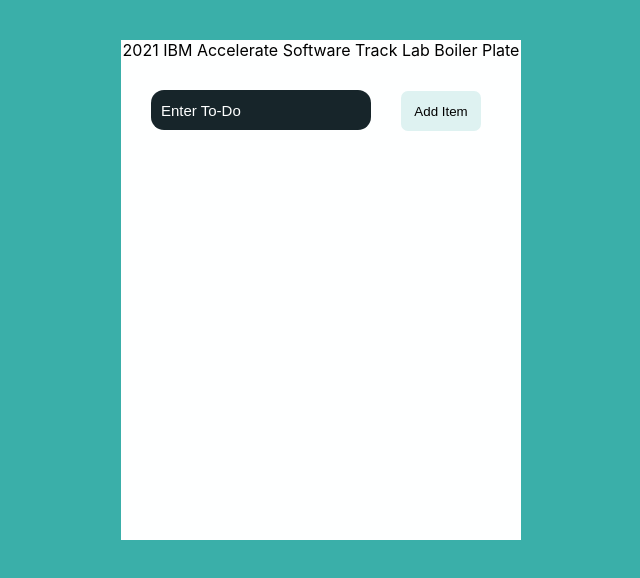
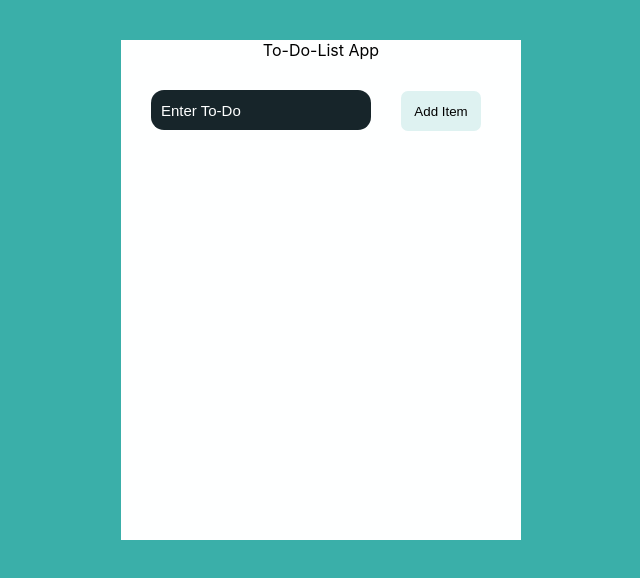
Before and after one commit to 2021-IBM-Accelerate-SW-Track/lab-1-team-15, a React (Create React App) app: page / in a window 1280 px wide. Shown: the top 578 px of the page, without its empty margins (319-959 px from the left). Built offline with nearby package versions, Linux system fonts and the light colour scheme.

Commit message:
fixed some errors

```diff
--- a/src/ListItems.js
+++ b/src/ListItems.js
@@ -1,8 +1,7 @@
-import "./ListItems.css"
+import './listItems.css';
 
 function ListItems(props){
     const items = props.items;
-    const currentItem = props.currentItem;
     const listItems = items.map(item =>
         {
             return <div className = "list" key = "item.key">
--- a/src/component/header/header.js
+++ b/src/component/header/header.js
@@ -1,3 +1,3 @@
 export default function Header(){
-    return <div align = "center">2021 IBM Accelerate Software Track Lab Boiler Plate</div>
+     return <div align = "center">To-Do-List App</div>
 }
```
